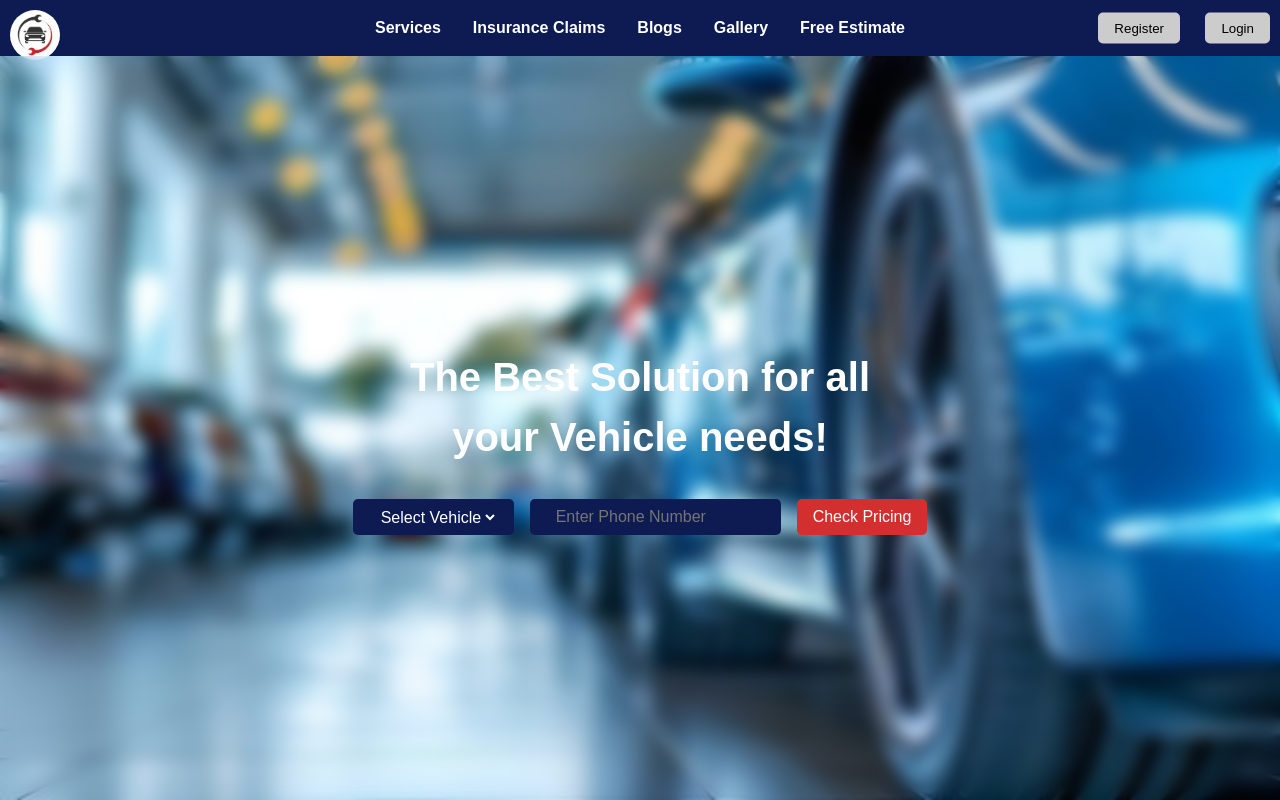
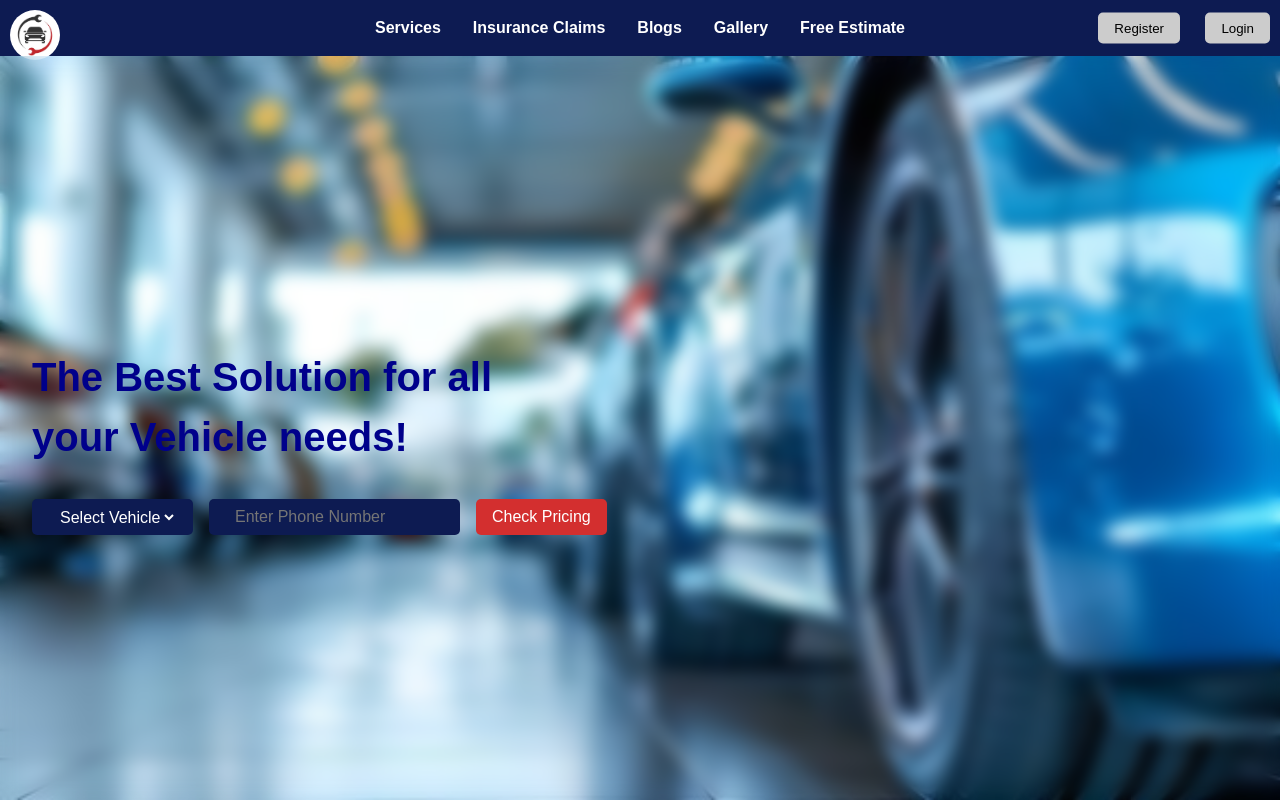
Before and after one commit to AdvancedWebDevelopmwnt/ServiceStationManager, a React (Vite) app in the folder VMS_FRONTEND/: page / in a window 1280 px wide. Built offline with nearby package versions, Linux system fonts and the light colour scheme.

Commit message:
Main Text edit
ds

```diff
--- a/VMS_FRONTEND/src/sections/Home/home.css
+++ b/VMS_FRONTEND/src/sections/Home/home.css
@@ -118,8 +118,8 @@ html,
     display: flex;
     flex-direction: column;
     justify-content: center;
-    align-items: center;
-    text-align: center;
+    align-items: flex-start; /* Align items to the left */
+    text-align: left; /* Align text to the left */
     padding: 2rem;
     backdrop-filter: blur(8px);
 }
@@ -128,6 +128,7 @@ html,
     font-size: 2.5rem;
     font-weight: bold;
     margin-bottom: 2rem;
+    color: darkblue; /* Set text color to dark blue */
 }
 
 /* Hero Actions */
@@ -135,6 +136,7 @@ html,
     display: flex;
     gap: 1rem;
 }
+
 
 .select-vehicle,
 .phone-input {
```
